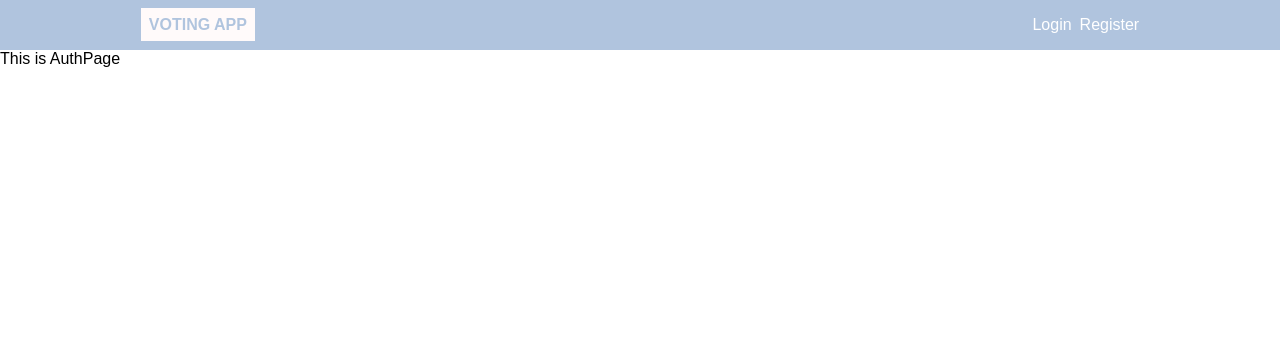
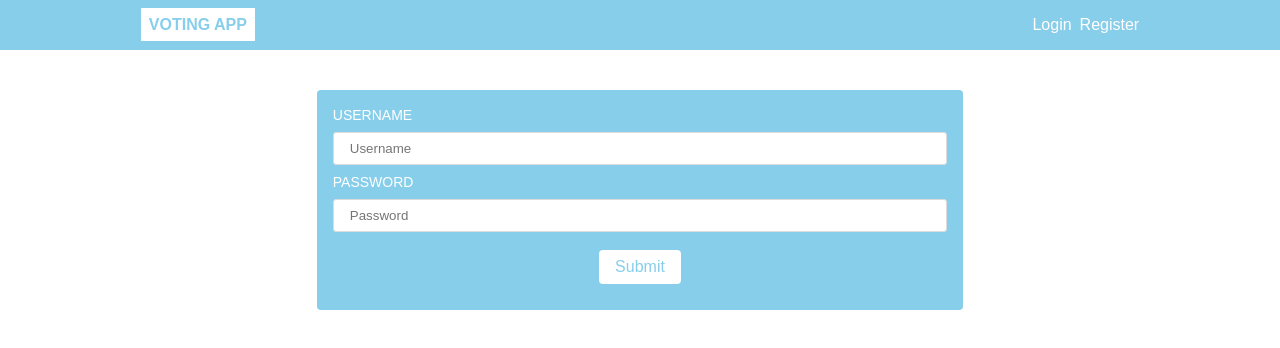
Before and after one commit to ngovanhuong94/fullstack-voting-app, a React (Create React App) app in the folder client/: page /register in a window 1280 px wide. Shown: the top 348 px of the page. Built offline with nearby package versions, Linux system fonts and the light colour scheme.

Commit message:
auth component

```diff
--- /dev/null
+++ b/client/src/components/Auth.js
@@ -0,0 +1,31 @@
+import React from 'react'
+
+class Auth extends React.Component {
+    render () {
+        return (
+            <div>
+                <form className="form">
+                    <label className="form-label">Username</label>
+                    <input
+                        type="text"
+                        placeholder="Username"
+                        autocomplete="off"
+                        className="form-input"
+                    />
+                    <label className="form-label">Password</label>
+                    <input
+                        type="password"
+                        placeholder="Password"
+                        autocomplete="off"
+                        className="form-input"
+                    />
+                    <div className="button-center">
+                        <button type="submit" className="button">Submit</button>
+                    </div>
+                </form>
+            </div>
+        )
+    }
+}
+
+export default Auth
--- a/client/src/containers/RouteViews.js
+++ b/client/src/containers/RouteViews.js
@@ -6,6 +6,7 @@ import Home from '../pages/Home'
 import AuthPage from '../pages/AuthPage'
 
 const RouteViews = () => (
+    <main className="container">
         <Switch>
             <Route exact path="/" component={Home} />
             <Route
@@ -19,6 +20,7 @@ const RouteViews = () => (
                 render={() => <AuthPage authType="register" />}
             />
         </Switch>
+    </main>
 )
 
 export default RouteViews
--- a/client/src/index.css
+++ b/client/src/index.css
@@ -1,3 +1,5 @@
 @import './styles/reset.css';
 @import './styles/base.css';
 @import './styles/navbar.css';
+@import './styles/form.css';
+@import './styles/button.css';
--- a/client/src/pages/AuthPage.js
+++ b/client/src/pages/AuthPage.js
@@ -1,10 +1,11 @@
 import React from 'react'
+import Auth from '../components/Auth'
 
 class AuthPage extends React.Component {
     render () {
         return (
             <div>
-                This is AuthPage
+                <Auth />
             </div>
         )
     }
--- a/client/src/styles/base.css
+++ b/client/src/styles/base.css
@@ -1,6 +1,6 @@
 :root {
-    --blue: #B0C4DE;
-    --light: #FFFAFA;
+    --blue: #87CEEB;
+    --light: #dcdcdc;
 }
 
 .container {
--- /dev/null
+++ b/client/src/styles/button.css
@@ -0,0 +1,19 @@
+.button-center {
+    display: flex;
+    justify-content: center;
+}
+
+.button {
+    border: 2px solid var(--blue);
+    padding: 8px 16px;
+    margin-top: 8px;
+    margin-bottom: 8px;
+    background-color: white;
+    border-radius: 6px;
+    color: var(--blue);
+    font-size: 16px;
+    cursor: pointer;
+}
+.button:hover {
+    background-color: var(--light);
+}
--- /dev/null
+++ b/client/src/styles/form.css
@@ -0,0 +1,23 @@
+.form {
+    margin: 40px auto;
+    width: 60%;
+    padding: 16px;
+    background: var(--blue);
+    border-radius: 4px;
+}
+
+.form-label {
+    color: white;
+    text-transform: uppercase;
+    font-size: 14px;
+}
+
+.form-input {
+    width: 100%;
+    box-sizing: border-box;
+    outline: none;
+    padding: 8px 16px;
+    margin: 8px 0;
+    border-radius: 3px;
+    border: 1px solid var(--light);
+}
--- a/client/src/styles/navbar.css
+++ b/client/src/styles/navbar.css
@@ -11,7 +11,7 @@
 
 .navbar-brand {
     color: var(--blue);
-    background: var(--light);
+    background: white;
     padding: 8px;
     text-decoration: none;
     text-transform: uppercase;
```
Lines whose indentation alone changed are shown as unchanged.
